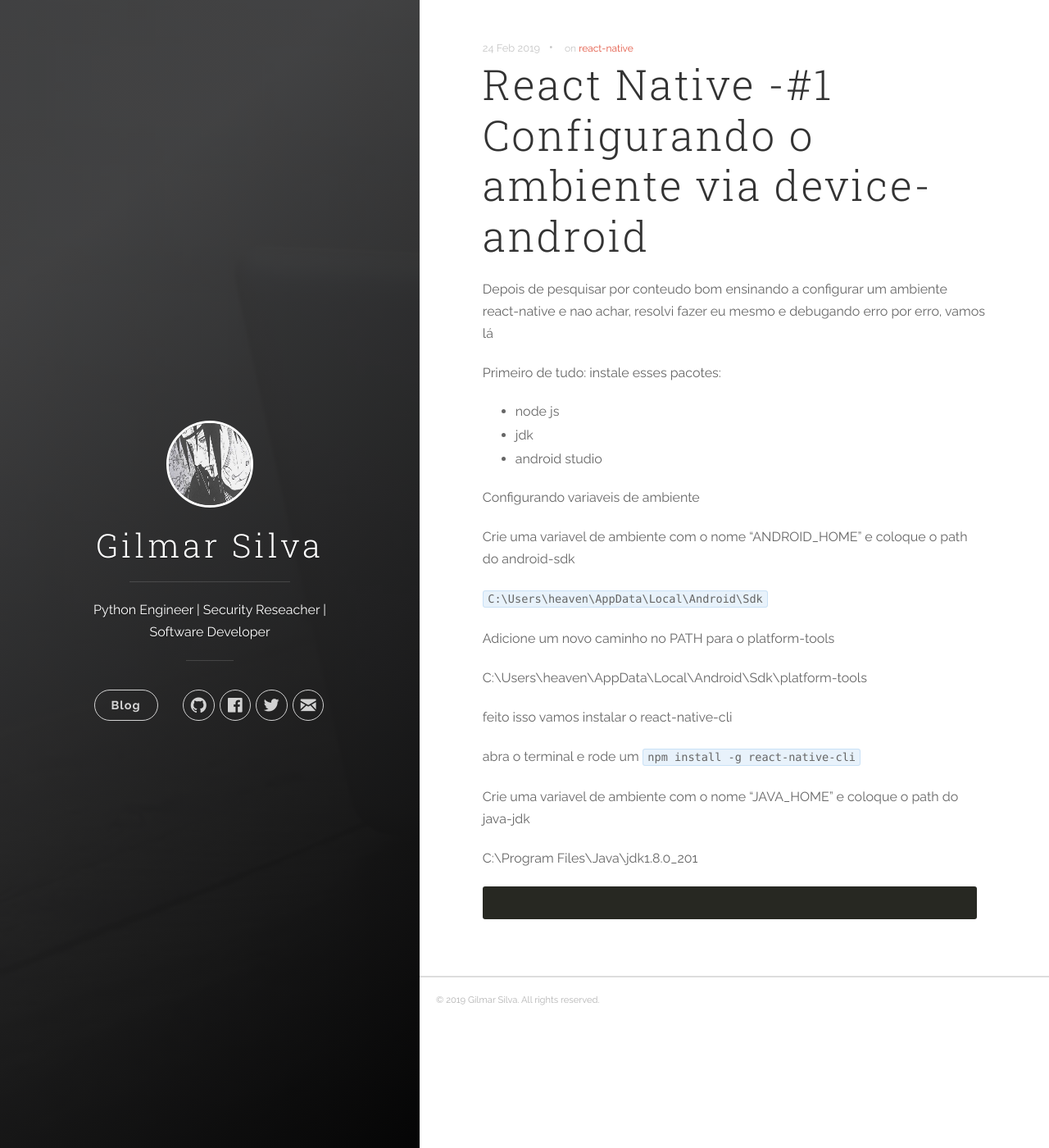
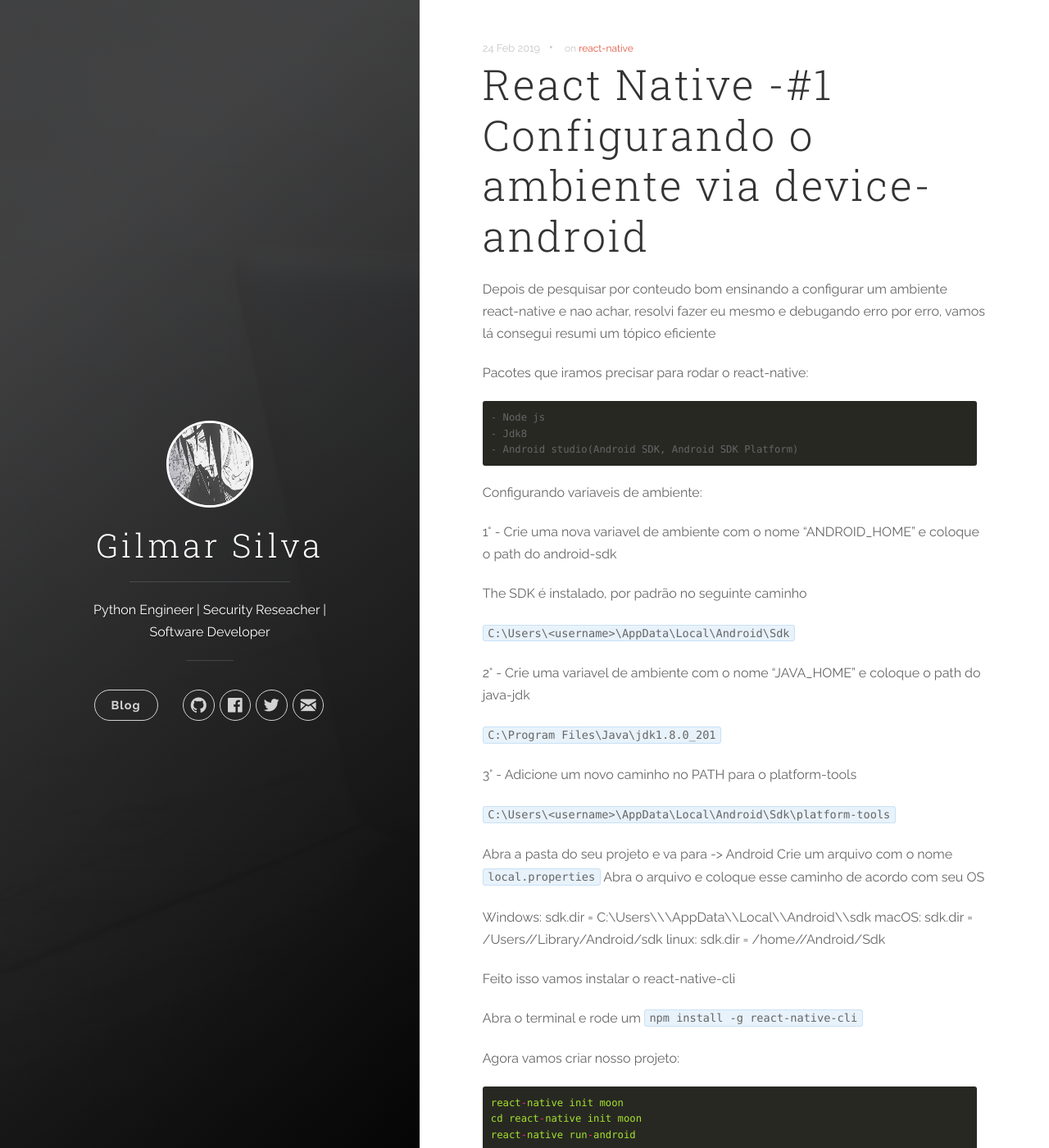
Before and after one commit to k13w/heavenh.github.io, a Jekyll site: the page built from _posts/2019-02-24-react-native-configurando-ambiente.md, in a window 1280 px wide and 1400 px high. Shown: the whole window at 82% size. Built offline with Jekyll 4.4.1, drawn with Linux system fonts in a browser that asks for light colours; nearby versions of some CDN libraries; some of the changed text lies outside the part shown.

Commit message:
:diamonds:

````diff
--- a/_posts/2019-02-24-react-native-configurando-ambiente.md
+++ b/_posts/2019-02-24-react-native-configurando-ambiente.md
@@ -4,34 +4,49 @@ date:   2019-02-24 13:22:24
 categories: [learn]
 tags: [react-native]
 ---
+Depois de pesquisar por conteudo bom ensinando a configurar um ambiente react-native e nao achar, resolvi fazer eu mesmo e
+debugando erro por erro, vamos lá consegui resumi um tópico eficiente
 
-  Depois de pesquisar por conteudo bom ensinando a configurar um ambiente react-native e nao achar, resolvi fazer eu mesmo e
-debugando erro por erro, vamos lá
-
-Primeiro de tudo:
-instale esses pacotes:
-- node js
-- jdk
-- android studio
-
-Configurando variaveis de ambiente
-
-Crie uma variavel de ambiente com o nome "ANDROID_HOME" e coloque o path do android-sdk
-
-`C:\Users\heaven\AppData\Local\Android\Sdk`
-
-Adicione um novo caminho no PATH para o platform-tools
-
-C:\Users\heaven\AppData\Local\Android\Sdk\platform-tools
-
-feito isso vamos instalar o react-native-cli
-
-abra o terminal e rode um `npm install -g react-native-cli`
-
-Crie uma variavel de ambiente com o nome "JAVA_HOME" e coloque o path do java-jdk
-
-C:\Program Files\Java\jdk1.8.0_201
-
-``` js
+Pacotes que iramos precisar para rodar o react-native:
 
 ```
+- Node js
+- Jdk8
+- Android studio(Android SDK, Android SDK Platform)
+```
+Configurando variaveis de ambiente:
+
+1° - Crie uma nova variavel de ambiente com o nome "ANDROID_HOME" e coloque o path do android-sdk
+
+The SDK é instalado, por padrão no seguinte caminho
+
+`C:\Users\<username>\AppData\Local\Android\Sdk`
+
+2° - Crie uma variavel de ambiente com o nome "JAVA_HOME" e coloque o path do java-jdk
+
+`C:\Program Files\Java\jdk1.8.0_201`
+
+3° - Adicione um novo caminho no PATH para o platform-tools
+
+`C:\Users\<username>\AppData\Local\Android\Sdk\platform-tools`
+
+Abra a pasta do seu projeto e va para -> Android
+Crie um arquivo com o nome `local.properties`
+Abra o arquivo e coloque esse caminho de acordo com seu OS
+
+Windows: sdk.dir = C:\\Users\\<username>\\AppData\\Local\\Android\\sdk
+macOS: sdk.dir = /Users/<username>/Library/Android/sdk
+linux: sdk.dir = /home/<username>/Android/Sdk
+
+Feito isso vamos instalar o react-native-cli
+
+Abra o terminal e rode um `npm install -g react-native-cli`
+
+Agora vamos criar nosso projeto:
+``` javascript
+react-native init moon
+cd react-native init moon
+react-native run-android
+```
+
+Feito isso você deve se deparar com a tela inicial do react-native no seu celular
````
